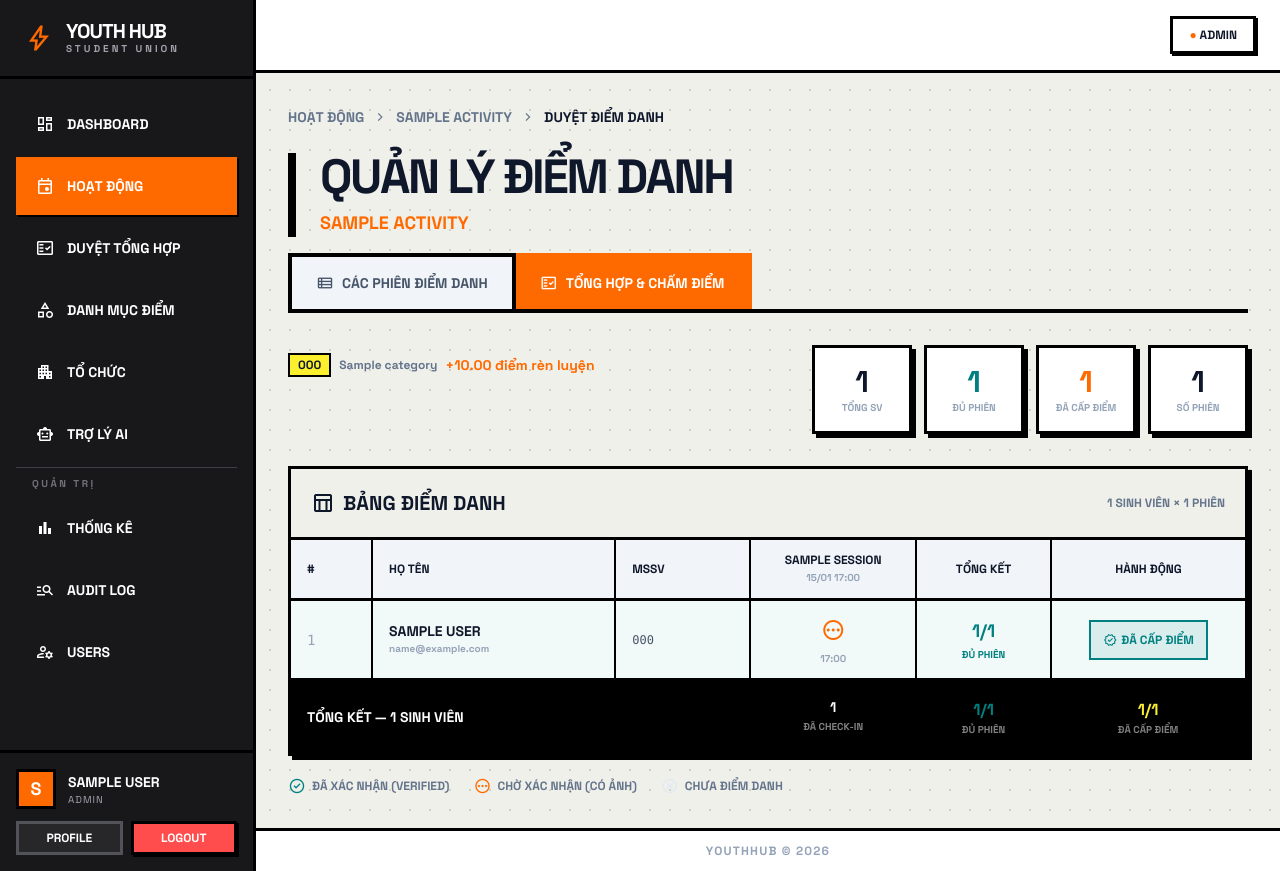
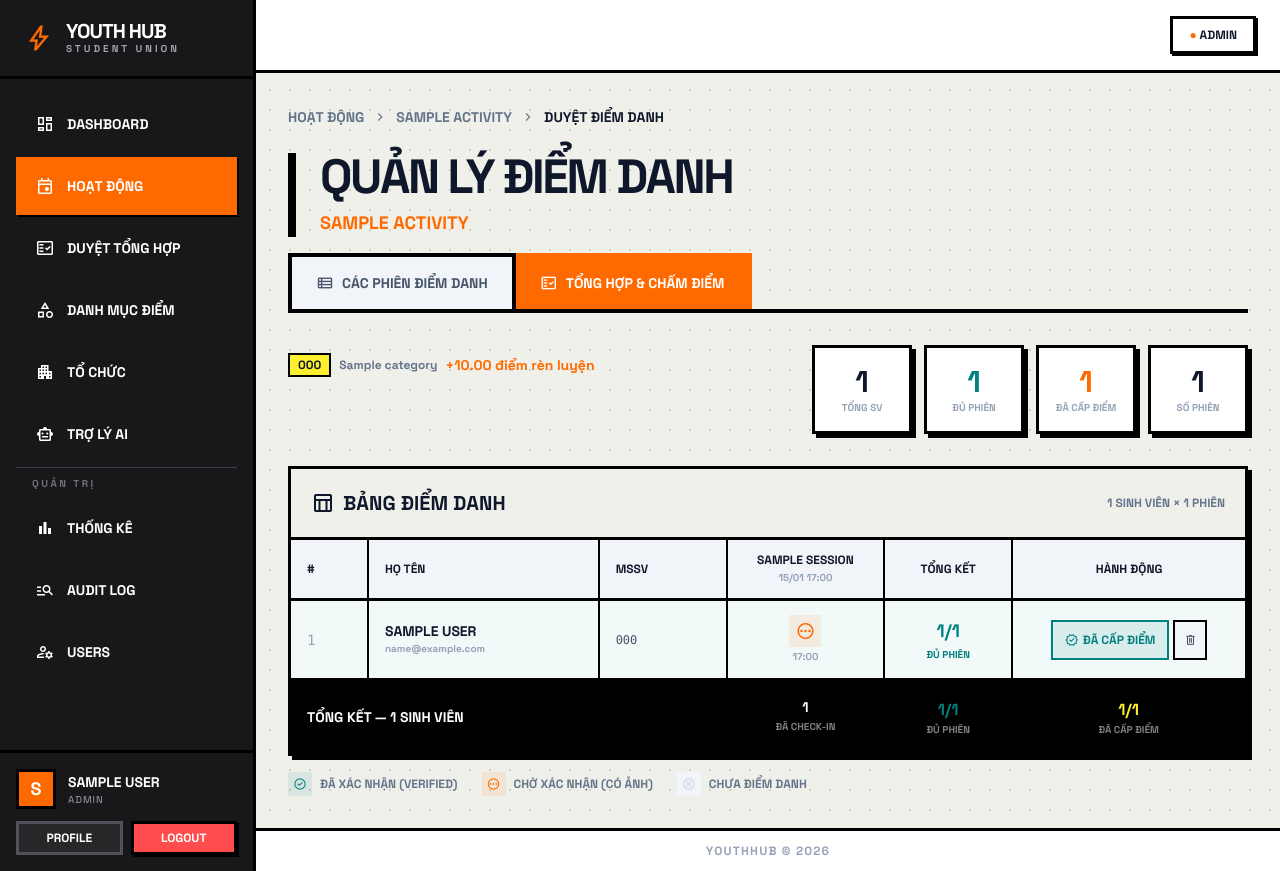
Before and after one commit to HiImSunny/YouthHub, a Django app: page /attendance/activity/1/verify/ in a window 1280 px wide. Run offline with Django 5.2, Linux system fonts and the light colour scheme; a user stored in the database is signed in; tables that the repository leaves empty hold one stand-in row (values such as "Sample post"); parts of the project's set-up code (start-up, migrations or seed data) failed here and were passed over; some libraries are stand-ins or nearby versions.

Commit message:
feat(attendance): add revoke point, bulk approve, auto-award and refine UI

```diff
--- a/attendance/urls.py
+++ b/attendance/urls.py
@@ -22,6 +22,7 @@ urlpatterns = [
     path('records/<int:session_pk>/', views.records_list, name='records_list'),
     path('records/<int:pk>/approve/', views.record_approve, name='record_approve'),
     path('records/<int:pk>/reject/', views.record_reject, name='record_reject'),
+    path('records/<int:session_pk>/bulk-approve/', views.records_bulk_approve, name='records_bulk_approve'),
 
     # Points
     path('points/', views.points_view, name='points'),
@@ -31,5 +32,6 @@ urlpatterns = [
 
     # Phase 4: Award points (individual + bulk)
     path('activity/<int:activity_pk>/award/<int:student_pk>/', views.award_student_points, name='award_student'),
+    path('activity/<int:activity_pk>/award/<int:student_pk>/revoke/', views.award_revoke_student_points, name='award_revoke'),
     path('activity/<int:activity_pk>/award/bulk/', views.award_bulk_points, name='award_bulk'),
 ]
--- a/attendance/views.py
+++ b/attendance/views.py
@@ -368,8 +368,11 @@ def checkin_submit(request, token):
 
         if not needs_photo:
             if student_instance:
-                _grant_points(student_instance, session.activity)
-                messages.success(request, 'Điểm danh thành công! Điểm rèn luyện đã được ghi nhận.')
+                awarded = _check_and_auto_award(student_instance, session.activity)
+                if awarded:
+                    messages.success(request, 'Điểm danh thành công! Đã đủ số phiên và được cấp điểm rèn luyện.')
+                else:
+                    messages.success(request, 'Điểm danh thành công!')
             else:
                 messages.success(request, 'Điểm danh tư cách Khách thành công! (Cần liên kết tài khoản để nhận điểm).')
         else:
@@ -430,8 +433,11 @@ def record_approve(request, pk):
         record.save()
 
         if record.student:
-            _grant_points(record.student, record.activity)
-            messages.success(request, f'Đã duyệt điểm danh cho {record.student.full_name}.')
+            awarded = _check_and_auto_award(record.student, record.activity, awarded_by=request.user)
+            if awarded:
+                messages.success(request, f'Đã duyệt điểm danh cho {record.student.full_name} và cấp điểm rèn luyện do đã đủ số phiên.')
+            else:
+                messages.success(request, f'Đã duyệt điểm danh cho {record.student.full_name}.')
 
     return redirect('attendance:records_list', session_pk=record.attendance_session_id)
 
@@ -451,6 +457,38 @@ def record_reject(request, pk):
 
     return redirect('attendance:records_list', session_pk=record.attendance_session_id)
 
+
+@login_required
+@transaction.atomic
+def records_bulk_approve(request, session_pk):
+    """Approve all PENDING records in a specific session."""
+    session = get_object_or_404(AttendanceSession, pk=session_pk)
+    if request.user.role == 'STUDENT':
+        messages.error(request, 'Bạn không có quyền duyệt điểm danh.')
+        return redirect('attendance:sessions')
+
+    if request.method == 'POST':
+        pending_records = session.records.filter(status='PENDING').select_related('student')
+        count = 0
+        from django.utils import timezone as tz
+        now = tz.now()
+
+        for record in pending_records:
+            record.status = AttendanceRecord.RecordStatus.VERIFIED
+            record.verified_by = request.user
+            record.approved_at = now
+            record.save()
+            count += 1
+
+            if record.student:
+                _check_and_auto_award(record.student, session.activity, awarded_by=request.user)
+
+        if count > 0:
+            messages.success(request, f'Đã duyệt thành công {count} bản ghi chờ xác nhận.')
+        else:
+            messages.warning(request, 'Không có bản ghi nào đang chờ xác nhận.')
+
+    return redirect('attendance:records_list', session_pk=session_pk)
 
 # ────────────────────────────────────────────────────────────
 # POINTS VIEW
@@ -594,6 +632,25 @@ def _grant_points(student, activity, awarded_by=None):
     )
 
 
+def _check_and_auto_award(student, activity, awarded_by=None):
+    """
+    Check if the student has VERIFIED records for all sessions in the activity.
+    If so, auto-award points.
+    """
+    total_sessions = activity.sessions.count()
+    if total_sessions == 0:
+        return False
+
+    verified_count = student.attendance_records.filter(
+        attendance_session__activity=activity,
+        status='VERIFIED'
+    ).values('attendance_session').distinct().count()
+
+    if verified_count >= total_sessions:
+        awarded, _ = _do_award_student(student, activity, awarded_by=awarded_by)
+        return awarded
+    return False
+
 # ────────────────────────────────────────────────────────────
 # PHASE 4: Award Points — Individual + Bulk
 # ────────────────────────────────────────────────────────────
@@ -686,6 +743,45 @@ def award_student_points(request, activity_pk, student_pk):
 
 @login_required
 @transaction.atomic
+def award_revoke_student_points(request, activity_pk, student_pk):
+    """
+    Revoke points from a specific student for this activity.
+    """
+    if request.user.role == 'STUDENT':
+        messages.error(request, 'Bạn không có quyền hủy điểm.')
+        return redirect('activities:detail', pk=activity_pk)
+
+    if request.method != 'POST':
+        return redirect('attendance:activity_verify', activity_pk=activity_pk)
+
+    activity = get_object_or_404(Activity, pk=activity_pk)
+
+    from django.contrib.auth import get_user_model
+    User = get_user_model()
+    student = get_object_or_404(User, pk=student_pk)
+
+    deleted_count, _ = ActivityPoint.objects.filter(
+        student=student,
+        activity=activity
+    ).delete()
+
+    from activities.models import ActivityRegistration
+    ActivityRegistration.objects.filter(
+        activity=activity,
+        student=student,
+        status='POINT_AWARDED',
+    ).update(status='ATTENDED')
+
+    if deleted_count > 0:
+        messages.success(request, f'Đã hủy cấp điểm rèn luyện cho {student.full_name}.')
+    else:
+        messages.warning(request, f'{student.full_name} chưa được cấp điểm.')
+
+    return redirect('attendance:activity_verify', activity_pk=activity_pk)
+
+
+@login_required
+@transaction.atomic
 def award_bulk_points(request, activity_pk):
     """
     Phase 4: Award points to multiple students at once.
--- a/templates/attendance/activity_verify.html
+++ b/templates/attendance/activity_verify.html
@@ -182,14 +182,17 @@
                         {% for cell in row.cells %}
                         <td class="p-3 border-r-2 border-black text-center">
                             {% if cell.is_verified %}
-                            <span class="material-symbols-outlined text-accent-teal text-2xl"
-                                title="Đã xác nhận">check_circle</span>
+                            <div class="h-8 w-8 rounded-full bg-accent-teal/10 flex items-center justify-center mx-auto" title="Đã xác nhận">
+                                <span class="material-symbols-outlined text-accent-teal text-xl">check_circle</span>
+                            </div>
                             {% elif cell.is_checked %}
-                            <span class="material-symbols-outlined text-primary text-2xl"
-                                title="Chờ xác nhận (có ảnh)">pending</span>
+                            <div class="h-8 w-8 rounded-full bg-primary/10 flex items-center justify-center mx-auto" title="Chờ xác nhận (có ảnh)">
+                                <span class="material-symbols-outlined text-primary text-xl">pending</span>
+                            </div>
                             {% else %}
-                            <span class="material-symbols-outlined text-slate-200 text-2xl"
-                                title="Chưa điểm danh">cancel</span>
+                            <div class="h-8 w-8 rounded-full bg-slate-100 flex items-center justify-center mx-auto" title="Chưa điểm danh">
+                                <span class="material-symbols-outlined text-slate-300 text-xl">cancel</span>
+                            </div>
                             {% endif %}
                             {% if cell.record and cell.record.checkin_time %}
                             <div class="text-[10px] font-bold text-slate-400 mt-0.5">{{ cell.record.checkin_time|date:"H:i" }}</div>
@@ -211,19 +214,26 @@
                                 {% elif row.checked_count > 0 %}text-primary
                                 {% else %}text-slate-300
                                 {% endif %}">
-                                {% if row.is_fully_attended %}ĐỦ PHIÊN{% elif row.checked_count > 0 %}THIẾU{% else
-                                %}VẮNG{% endif %}
+                                {% if row.is_fully_attended %}ĐỦ PHIÊN{% elif row.checked_count > 0 %}THIẾU{% else %}VẮNG{% endif %}
                             </div>
                         </td>
 
                         <!-- Action button -->
                         <td class="p-3 text-center">
                             {% if row.already_awarded %}
-                            <span
-                                class="inline-flex items-center gap-1 px-3 py-2 bg-accent-teal/10 border-2 border-accent-teal text-accent-teal text-xs font-black uppercase">
-                                <span class="material-symbols-outlined text-sm">verified</span>
-                                ĐÃ CẤP ĐIỂM
-                            </span>
+                            <div class="flex items-center justify-center gap-1">
+                                <span class="inline-flex items-center gap-1 px-3 py-2 bg-accent-teal/10 border-2 border-accent-teal text-accent-teal text-xs font-black uppercase">
+                                    <span class="material-symbols-outlined text-sm">verified</span>
+                                    ĐÃ CẤP ĐIỂM
+                                </span>
+                                <form method="post" action="{% url 'attendance:award_revoke' activity_pk=activity.pk student_pk=row.student.pk %}"
+                                    onsubmit="return confirm('HỦY điểm rèn luyện của {{ row.student.full_name }}?')">
+                                    {% csrf_token %}
+                                    <button type="submit" class="px-2 py-2 bg-slate-100 border-2 border-black text-slate-600 hover:bg-black hover:text-white transition-colors" title="Hủy cấp điểm">
+                                        <span class="material-symbols-outlined text-sm block">delete</span>
+                                    </button>
+                                </form>
+                            </div>
                             {% else %}
                             <form method="post"
                                 action="{% url 'attendance:award_student' activity_pk=activity.pk student_pk=row.student.pk %}"
@@ -231,7 +241,7 @@
                                 {% csrf_token %}
                                 <button type="submit"
                                     class="inline-flex items-center gap-1 px-3 py-2 border-3 border-black font-black uppercase text-xs shadow-brutal-sm brutal-btn transition-all
-                                    {% if row.is_fully_attended %}bg-primary text-white{% else %}bg-white text-slate-700 hover:bg-primary/10{% endif %}">
+                                    {% if row.is_fully_attended %}bg-primary text-white{% else %}bg-white text-slate-700 hover:bg-primary/10 hover:text-primary{% endif %}">
                                     <span class="material-symbols-outlined text-sm">stars</span>
                                     CẤP ĐIỂM
                                 </button>
@@ -270,14 +280,23 @@
 
     <!-- Legend -->
     <div class="flex items-center gap-6 mt-4 text-xs font-bold uppercase text-slate-500">
-        <div class="flex items-center gap-1.5">
-            <span class="material-symbols-outlined text-accent-teal text-lg">check_circle</span> Đã xác nhận (VERIFIED)
+        <div class="flex items-center gap-2">
+            <div class="h-6 w-6 rounded-full bg-accent-teal/10 flex items-center justify-center">
+                <span class="material-symbols-outlined text-accent-teal text-sm">check_circle</span>
+            </div>
+            Đã xác nhận (VERIFIED)
         </div>
-        <div class="flex items-center gap-1.5">
-            <span class="material-symbols-outlined text-primary text-lg">pending</span> Chờ xác nhận (có ảnh)
+        <div class="flex items-center gap-2">
+            <div class="h-6 w-6 rounded-full bg-primary/10 flex items-center justify-center">
+                <span class="material-symbols-outlined text-primary text-sm">pending</span>
+            </div>
+            Chờ xác nhận (có ảnh)
         </div>
-        <div class="flex items-center gap-1.5">
-            <span class="material-symbols-outlined text-slate-200 text-lg">cancel</span> Chưa điểm danh
+        <div class="flex items-center gap-2">
+            <div class="h-6 w-6 rounded-full bg-slate-100 flex items-center justify-center">
+                <span class="material-symbols-outlined text-slate-300 text-sm">cancel</span>
+            </div>
+            Chưa điểm danh
         </div>
     </div>
     {% endif %}
```
Also changed, not shown: templates/attendance/records_list.html (+17 -3 lines).
